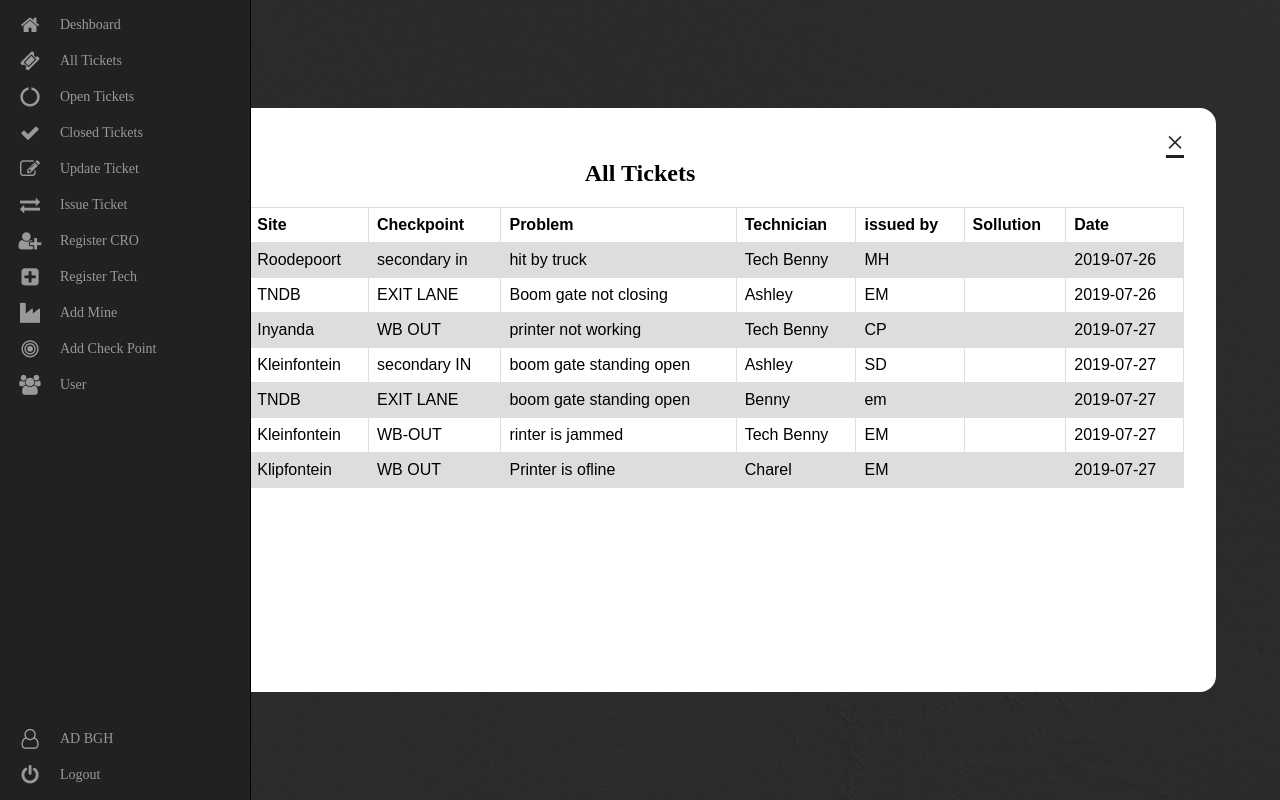
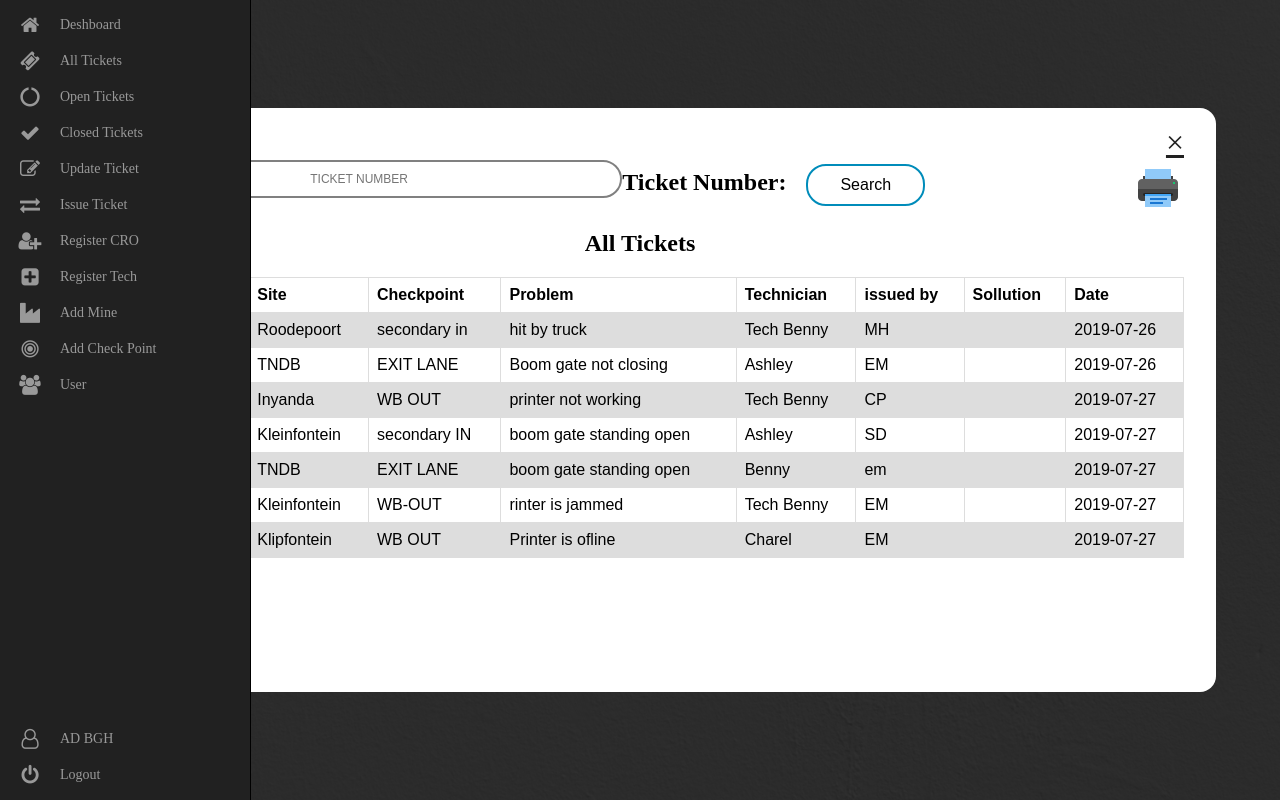
Before and after one commit to hackflamy/Ticket-System, a PHP site: page /Home.php in a window 1280 px wide, after a click on "All Tickets". Run offline with PHP 8.4, Linux system fonts and the light colour scheme; a user stored in the database is signed in; data comes from the database, SQL or seed files in the repository.

Commit message:
added menu

```diff
--- a/Home.php
+++ b/Home.php
@@ -189,7 +189,11 @@ $result2 = mysqli_query($con,$sql2);
 
     <div class="modal" id="view">
         <div class="modal-content">
-
+        <div class="filter">
+    <h2> Ticket Number: <input type="text" class="ticketinput" value="" placeholder="Ticket Number" readonly>&nbsp
+    <input class="searchbtn" type="submit" value="Search">
+    <input class="printbtn" type="submit" value=""> </h2>
+    </div>
             <a href="#" class="modal-close">&times;</a>
             <p class="modal-body">
                 <h2 class="table-heading">All Tickets</h2>
--- a/style.css
+++ b/style.css
@@ -164,6 +164,16 @@ select {
     margin-right: 0.8%;
     text-align: center;
 }
+.ticketinput{
+    margin-bottom: 8px;
+    padding-left: 3%;
+    width: 10%;
+    border-radius: 20px;
+    border: 2px solid grey;
+    font-size: 12px;
+    padding: 10px 0;
+    text-transform: uppercase;
+}
 
 input[type="text"] {
     text-align: center;
@@ -177,6 +187,7 @@ input[type="text"] {
     padding: 10px 0;
     text-transform: uppercase;
 }
+
 
 .donebtn {
     display: block;
```
